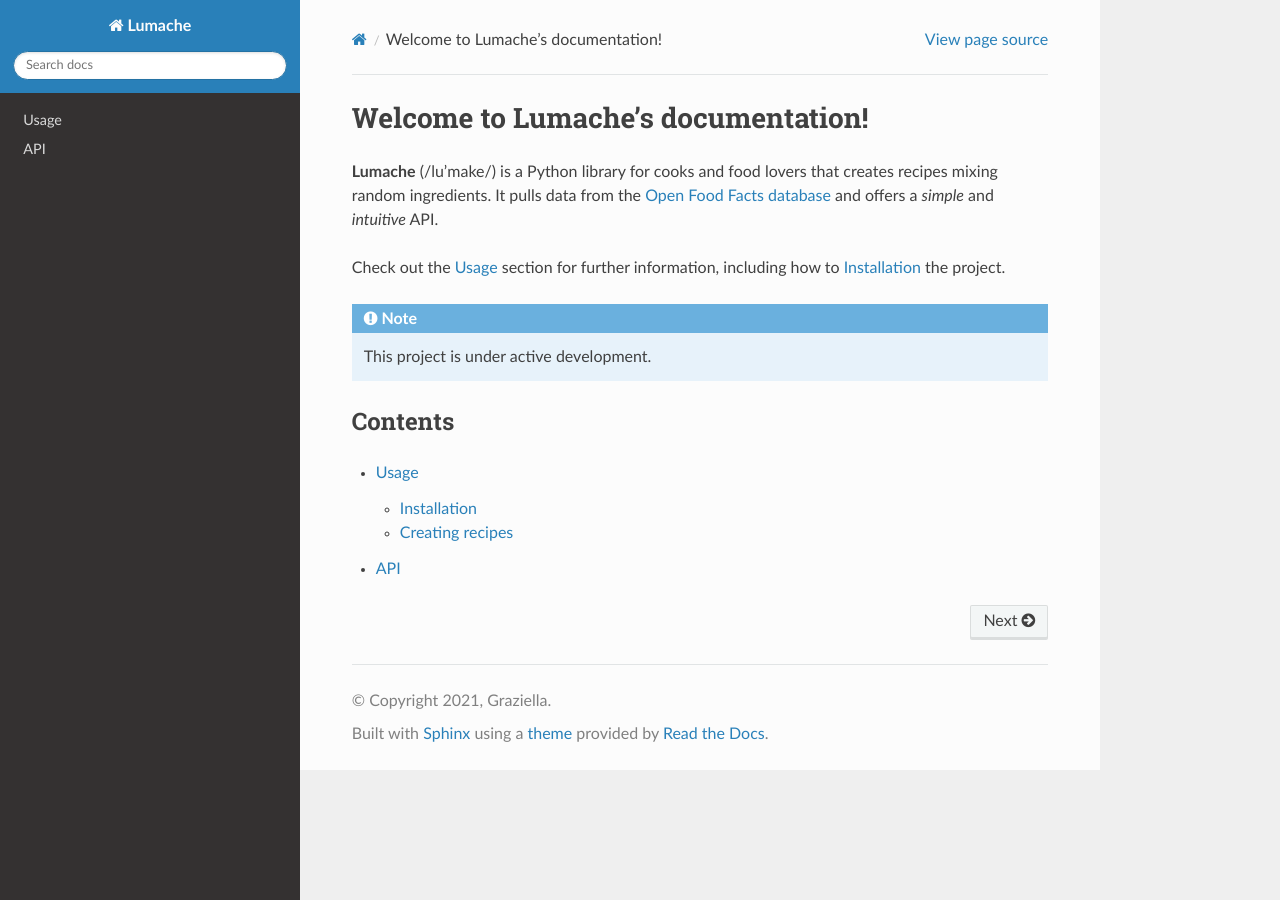
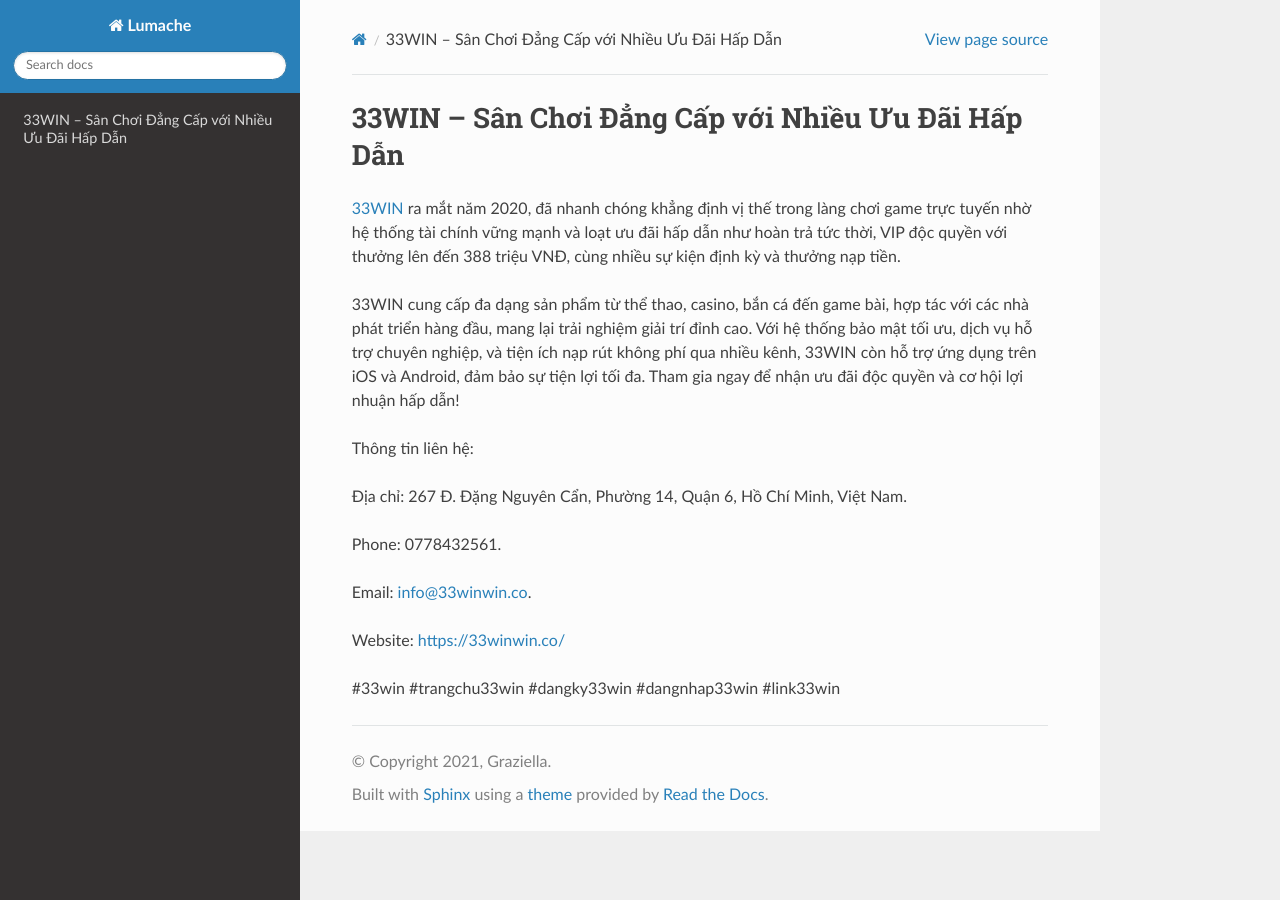
Before and after one commit to parkisngan19/33winwinco, a Sphinx documentation site: the page built from docs/source/index.rst, in a window 1280 px wide. Built offline with Sphinx 7.4.7 and the Read the Docs theme 3.1.0, drawn with Linux system fonts in a browser that asks for light colours.

Commit message:
Update index.rst

```diff
--- a/docs/source/index.rst
+++ b/docs/source/index.rst
@@ -1,22 +1,18 @@
-Welcome to Lumache's documentation!
+33WIN – Sân Chơi Đẳng Cấp với Nhiều Ưu Đãi Hấp Dẫn
 ===================================
 
-**Lumache** (/lu'make/) is a Python library for cooks and food lovers
-that creates recipes mixing random ingredients.
-It pulls data from the `Open Food Facts database <https://world.openfoodfacts.org/>`_
-and offers a *simple* and *intuitive* API.
+`33WIN <https://33winwin.co/>`_ ra mắt năm 2020, đã nhanh chóng khẳng định vị thế trong làng chơi game trực tuyến nhờ hệ thống tài chính vững mạnh và loạt ưu đãi hấp dẫn như hoàn trả tức thời, VIP độc quyền với thưởng lên đến 388 triệu VNĐ, cùng nhiều sự kiện định kỳ và thưởng nạp tiền.
 
-Check out the :doc:`usage` section for further information, including
-how to :ref:`installation` the project.
+33WIN cung cấp đa dạng sản phẩm từ thể thao, casino, bắn cá đến game bài, hợp tác với các nhà phát triển hàng đầu, mang lại trải nghiệm giải trí đỉnh cao. Với hệ thống bảo mật tối ưu, dịch vụ hỗ trợ chuyên nghiệp, và tiện ích nạp rút không phí qua nhiều kênh, 33WIN còn hỗ trợ ứng dụng trên iOS và Android, đảm bảo sự tiện lợi tối đa. Tham gia ngay để nhận ưu đãi độc quyền và cơ hội lợi nhuận hấp dẫn!
 
-.. note::
+Thông tin liên hệ:
 
-   This project is under active development.
+Địa chỉ: 267 Đ. Đặng Nguyên Cẩn, Phường 14, Quận 6, Hồ Chí Minh, Việt Nam.
 
-Contents
---------
+Phone: 0778432561.
 
-.. toctree::
+Email: info@33winwin.co.
 
-   usage
-   api
+Website: https://33winwin.co/
+
+#33win #trangchu33win #dangky33win #dangnhap33win #link33win
```
